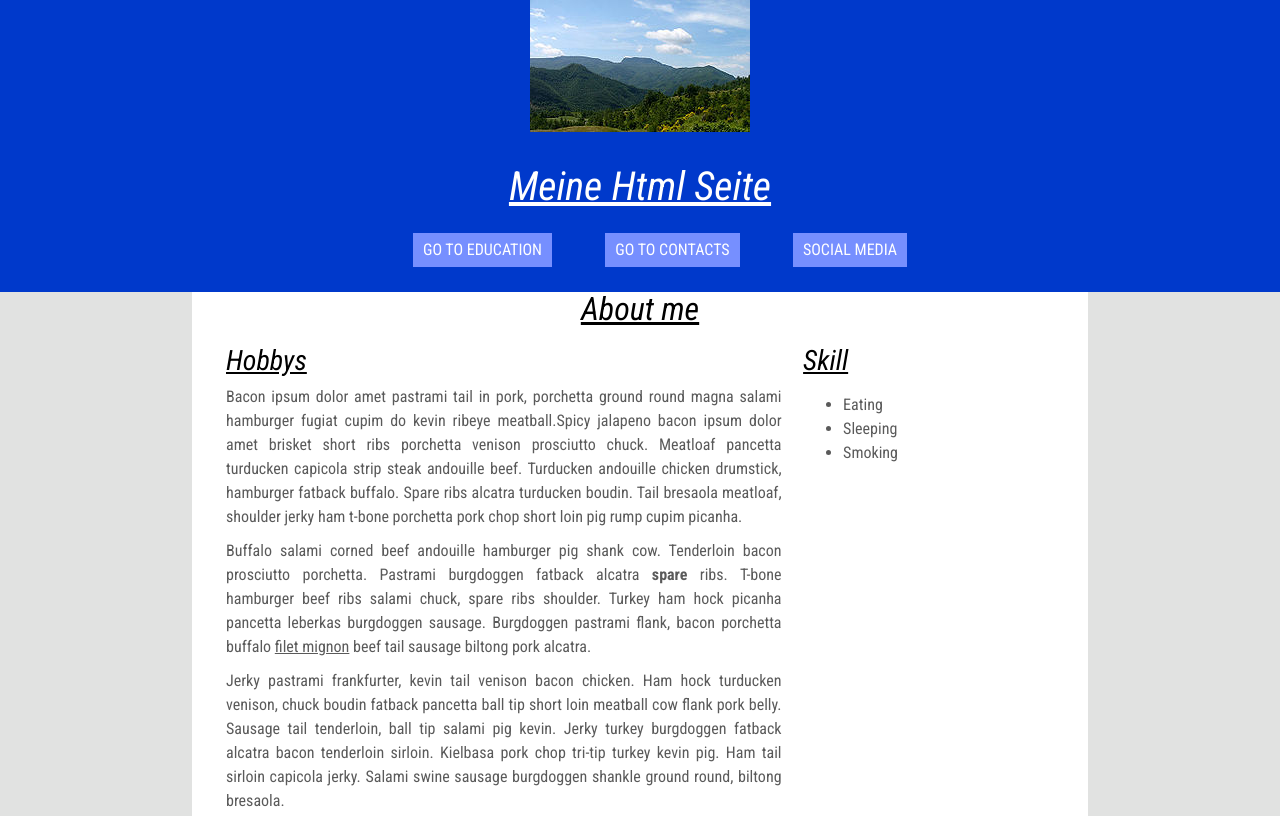
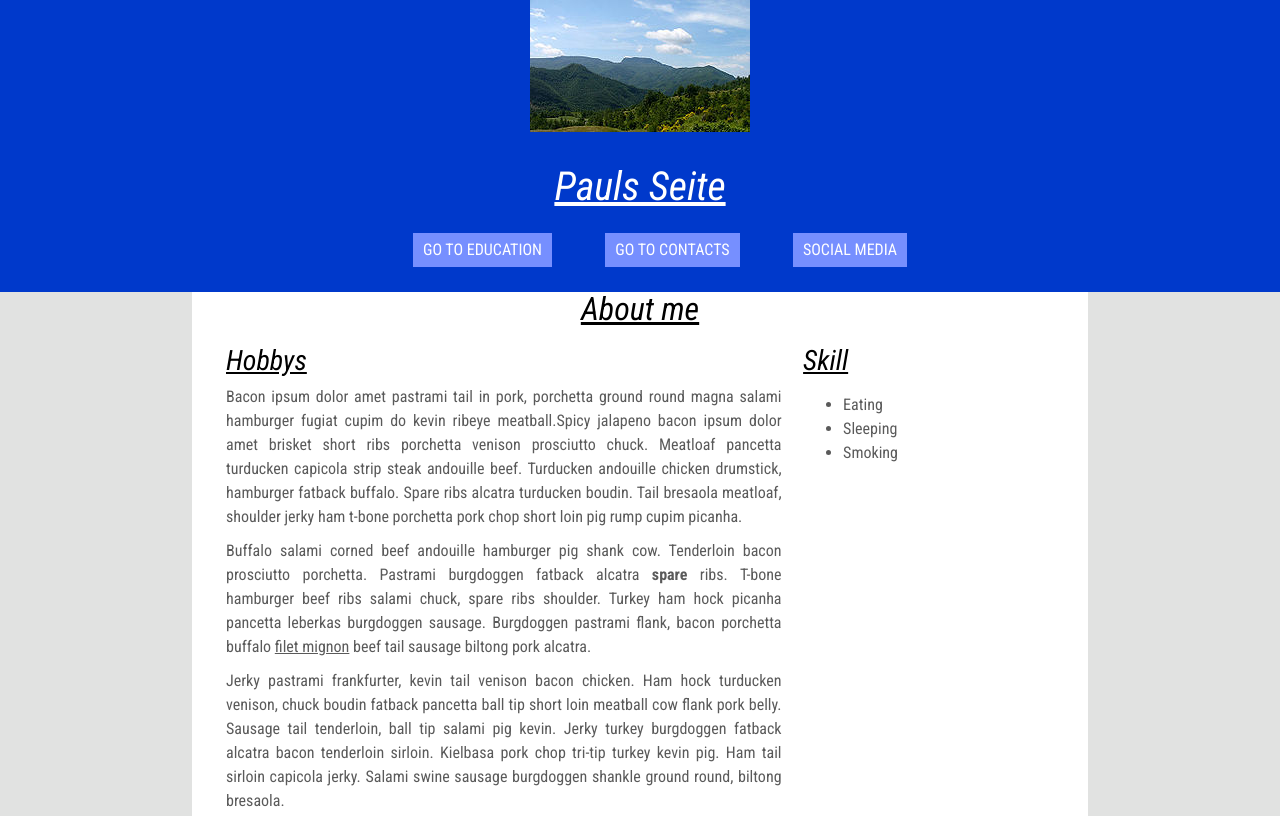
Before and after one commit to ppa100/week-learning, a plain HTML site: page index.html in a window 1280 px wide. Shown: the top 816 px of the page. Drawn offline with Linux system fonts and the light colour scheme.

Commit message:
new name

```diff
--- a/index.html
+++ b/index.html
@@ -15,7 +15,7 @@
 <header>
 
 	<img src="bild.jpg" alt="blue sky mountains forest">
-	<h1>meine html seite</h1>
+	<h1>pauls seite</h1>
 	<!--<span>paul-philipp pyschik</span>-->
 </header>
 
```
